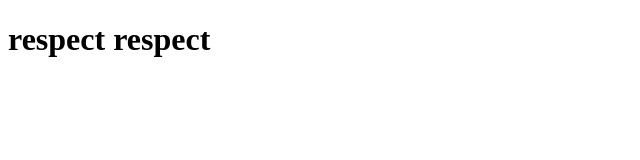
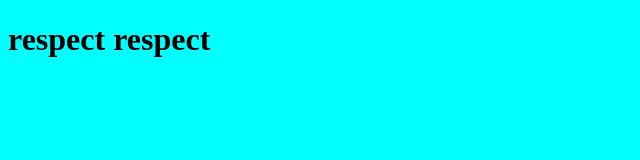
Before and after one commit to amcalledjoe/Project-x, a plain HTML site: page index.html in a window 1280 px wide. Shown: the whole page, without its empty margins (0-640 px from the left). Drawn offline with Linux system fonts and the light colour scheme.

```diff
--- a/index.css
+++ b/index.css
@@ -0,0 +1,3 @@
+body{
+    background: aqua;
+}
```
Also changed, not shown: finance.html (+9 -0 lines).
